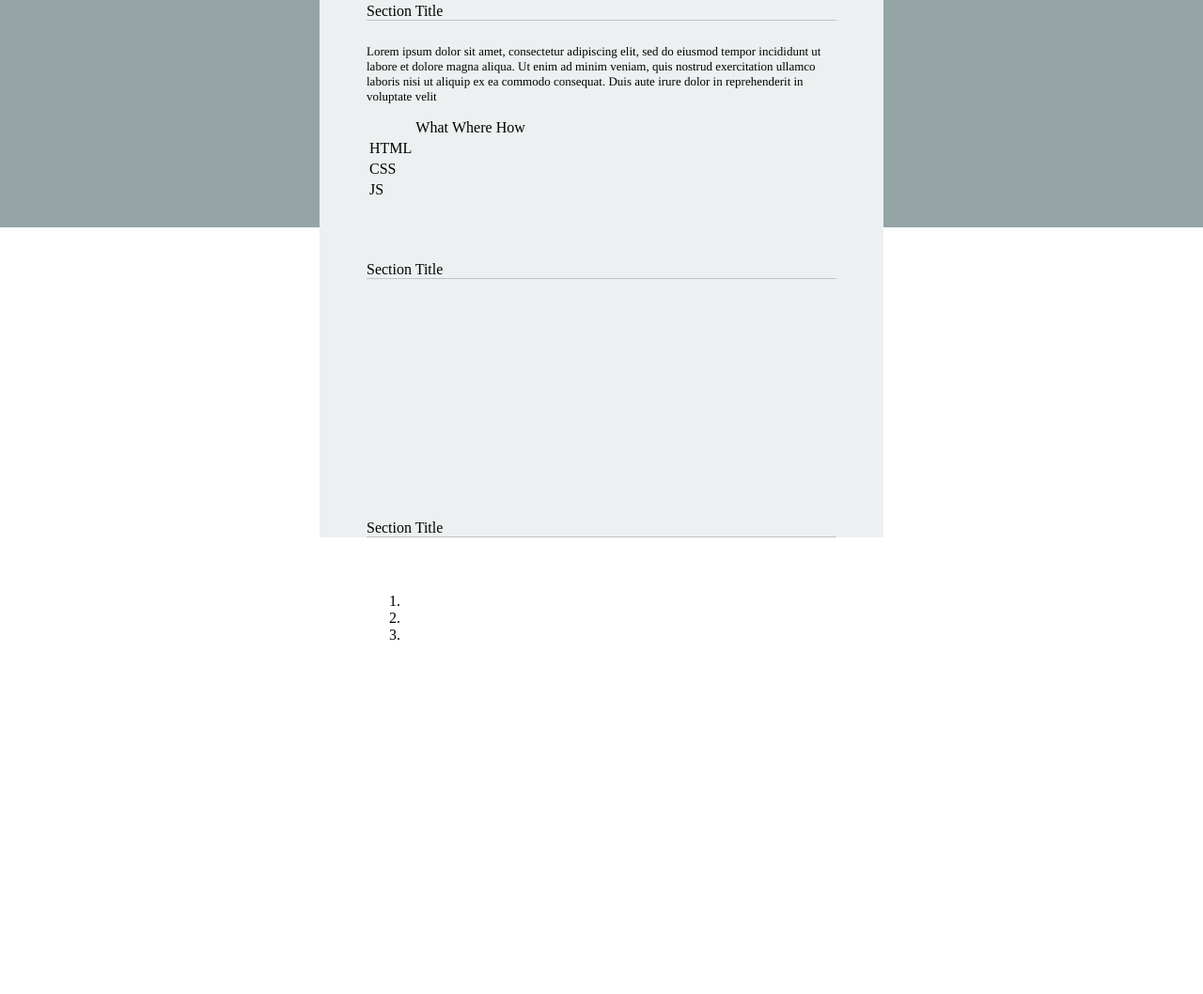
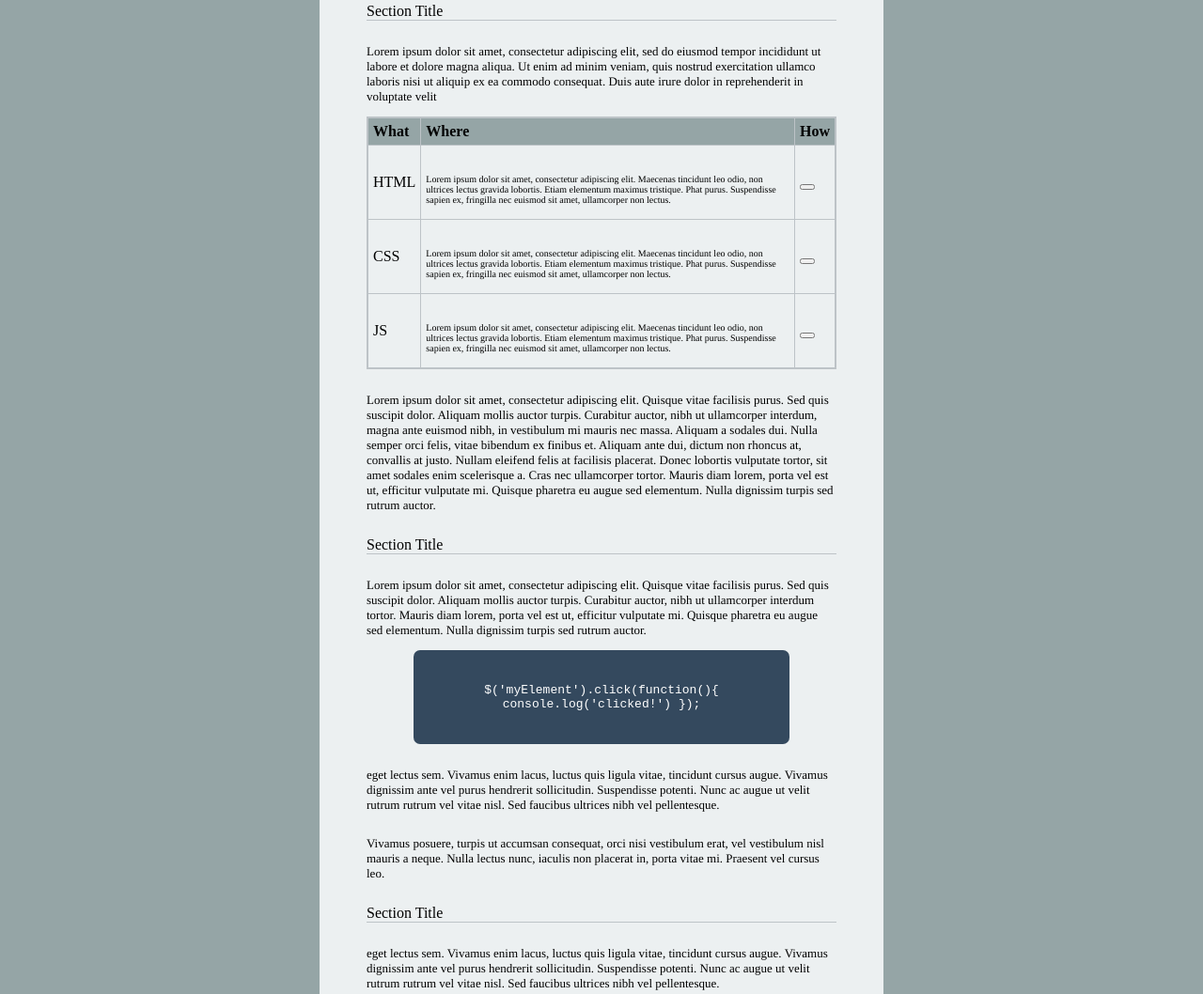
Before and after one commit to maxwell-oroark/blogMarkup, a plain HTML site: page index.html in a window 1280 px wide. Shown: the part 558-1616 px from the top of the page at 94% size. Before the commit the page ends 1361 px from the top, so only its background shows below. Drawn offline with Linux system fonts and the light colour scheme.

Commit message:
lunch time

```diff
--- a/blog.css
+++ b/blog.css
@@ -18,7 +18,7 @@ body {
 
 section {
 	width: 500px;
-	height: 250px;
+	height: auto;
 	margin: 25px 50px 25px 50px;
 	box-sizing: border-box;
 }
@@ -32,7 +32,7 @@ section p {
 	top: 0;
 	left: 0;
 	width: 100%;
-	height: 100%;
+	height: 5000px;
 	background-color: #95a5a6;
 }
 
@@ -57,6 +57,9 @@ section p {
 }
 
 .grey-box {
+	display:flex;
+	justify-content: flex-end;
+	align-items: flex-end;
 	background-color: #34495e;
 	width: 600px;
 	height: 50px;
@@ -68,6 +71,7 @@ section p {
 }
 
 .grey-box h5 {
+
 	color: #ecf0f1;
 	display: inline;
 	padding: 10px;
@@ -99,3 +103,42 @@ section p {
 section h4 {
 	border-bottom: solid thin #bdc3c7;
 }
+
+table, th, tr, td {
+	border-collapse: collapse;
+	border: 1px solid #bdc3c7;
+}
+
+td {
+	padding: 5px;
+}
+
+td p {
+	font-size: x-small;
+}
+
+table {
+	display: block;
+}
+
+.t-head {
+	background-color: #95a5a6;
+}
+
+.code-box {
+	border-radius: 7px;
+	display:flex;
+	text-align: center;
+	align-items: center;
+	background-color: #34495e;
+	width: 80%;
+	margin: 10px auto;
+	height: 100px;
+	color: white;
+}
+
+
+section img {
+	display:block;
+	margin: 5px auto;
+}
--- a/index.html
+++ b/index.html
@@ -31,45 +31,57 @@
 					<h4>Section Title</h4>
 					<p>Lorem ipsum dolor sit amet, consectetur adipiscing elit, sed do eiusmod tempor incididunt ut labore et dolore magna aliqua. Ut enim ad minim veniam, quis nostrud exercitation ullamco laboris nisi ut aliquip ex ea commodo consequat. Duis aute irure dolor in reprehenderit in voluptate velit </p>
 					<table>
-						<th>
-							<td>What</td>
-							<td>Where</td>
-							<td>How</td>
-						</th>
+						<tr class='t-head'>
+							<td><strong>What</strong></td>
+							<td><strong>Where</strong></td>
+							<td><strong>How</strong></td>
+						</tr>
 						<tr>
 							<td>HTML</td>
-							<td></td>
-							<td></td>
+							<td><p>Lorem ipsum dolor sit amet, consectetur adipiscing elit. Maecenas tincidunt leo odio, non ultrices lectus gravida lobortis. Etiam elementum maximus tristique. Phat purus. Suspendisse sapien ex, fringilla nec euismod sit amet, ullamcorper non lectus.</p>
+</td>
+							<td><button></button></td>
 						</tr>
 						<tr>
 							<td>CSS</td>
-							<td></td>
-							<td></td>
+							<td><p>Lorem ipsum dolor sit amet, consectetur adipiscing elit. Maecenas tincidunt leo odio, non ultrices lectus gravida lobortis. Etiam elementum maximus tristique. Phat purus. Suspendisse sapien ex, fringilla nec euismod sit amet, ullamcorper non lectus.</p>
+</td>
+							<td><button></button></td>
 						</tr>
 						<tr>
 							<td>JS</td>
-							<td></td>
-							<td></td>
+							<td><p>Lorem ipsum dolor sit amet, consectetur adipiscing elit. Maecenas tincidunt leo odio, non ultrices lectus gravida lobortis. Etiam elementum maximus tristique. Phat purus. Suspendisse sapien ex, fringilla nec euismod sit amet, ullamcorper non lectus.</p>
+</td>
+							<td><button></button></td>
 						</tr>
 					</table>
-					<p></p>
+					<p>Lorem ipsum dolor sit amet, consectetur adipiscing elit. Quisque vitae facilisis purus. Sed quis suscipit dolor. Aliquam mollis auctor turpis. Curabitur auctor, nibh ut ullamcorper interdum, magna ante euismod nibh, in vestibulum mi mauris nec massa. Aliquam a sodales dui. Nulla semper orci felis, vitae bibendum ex finibus et. Aliquam ante dui, dictum non rhoncus at, convallis at justo. Nullam eleifend felis at facilisis placerat. Donec lobortis vulputate tortor, sit amet sodales enim scelerisque a. Cras nec ullamcorper tortor. Mauris diam lorem, porta vel est ut, efficitur vulputate mi. Quisque pharetra eu augue sed elementum. Nulla dignissim turpis sed rutrum auctor.</p>
 				</section>
 
 				<section>
 					<h4>Section Title</h4>
-					<p></p>
-					<code></code>
-					<p></p>
-					<p></p>
+					<p>Lorem ipsum dolor sit amet, consectetur adipiscing elit. Quisque vitae facilisis purus. Sed quis suscipit dolor. Aliquam mollis auctor turpis. Curabitur auctor, nibh ut ullamcorper interdum tortor. Mauris diam lorem, porta vel est ut, efficitur vulputate mi. Quisque pharetra eu augue sed elementum. Nulla dignissim turpis sed rutrum auctor.</p>
+					<div class ='code-box'>
+					<code>
+						$('myElement').click(function(){
+							console.log('clicked!')
+							});
+					</code>
+					</div>
+					<p> eget lectus sem. Vivamus enim lacus, luctus quis ligula vitae, tincidunt cursus augue. Vivamus dignissim ante vel purus hendrerit sollicitudin. Suspendisse potenti. Nunc ac augue ut velit rutrum rutrum vel vitae nisl. Sed faucibus ultrices nibh vel pellentesque.</p>
+
+					<p>Vivamus posuere, turpis ut accumsan consequat, orci nisi vestibulum erat, vel vestibulum nisl mauris a neque. Nulla lectus nunc, iaculis non placerat in, porta vitae mi. Praesent vel cursus leo. </p>
 				</section>
 				<section>
 					<h4>Section Title</h4>
-					<p></p>
-					<img />
+					<p> eget lectus sem. Vivamus enim lacus, luctus quis ligula vitae, tincidunt cursus augue. Vivamus dignissim ante vel purus hendrerit sollicitudin. Suspendisse potenti. Nunc ac augue ut velit rutrum rutrum vel vitae nisl. Sed faucibus ultrices nibh vel pellentesque.</p>
+
+					<img src='https://placeholdit.imgix.net/~text?txtsize=33&txt=350%C3%97150&w=350&h=150'/>
+
 					<ol>
-						<li></li>
-						<li></li>
-						<li></li>
+						<li>Create HTML</li>
+						<li>Make Pretty with CSS</li>
+						<li>Profit</li>
 					</ol>
 				</section>
 
```
